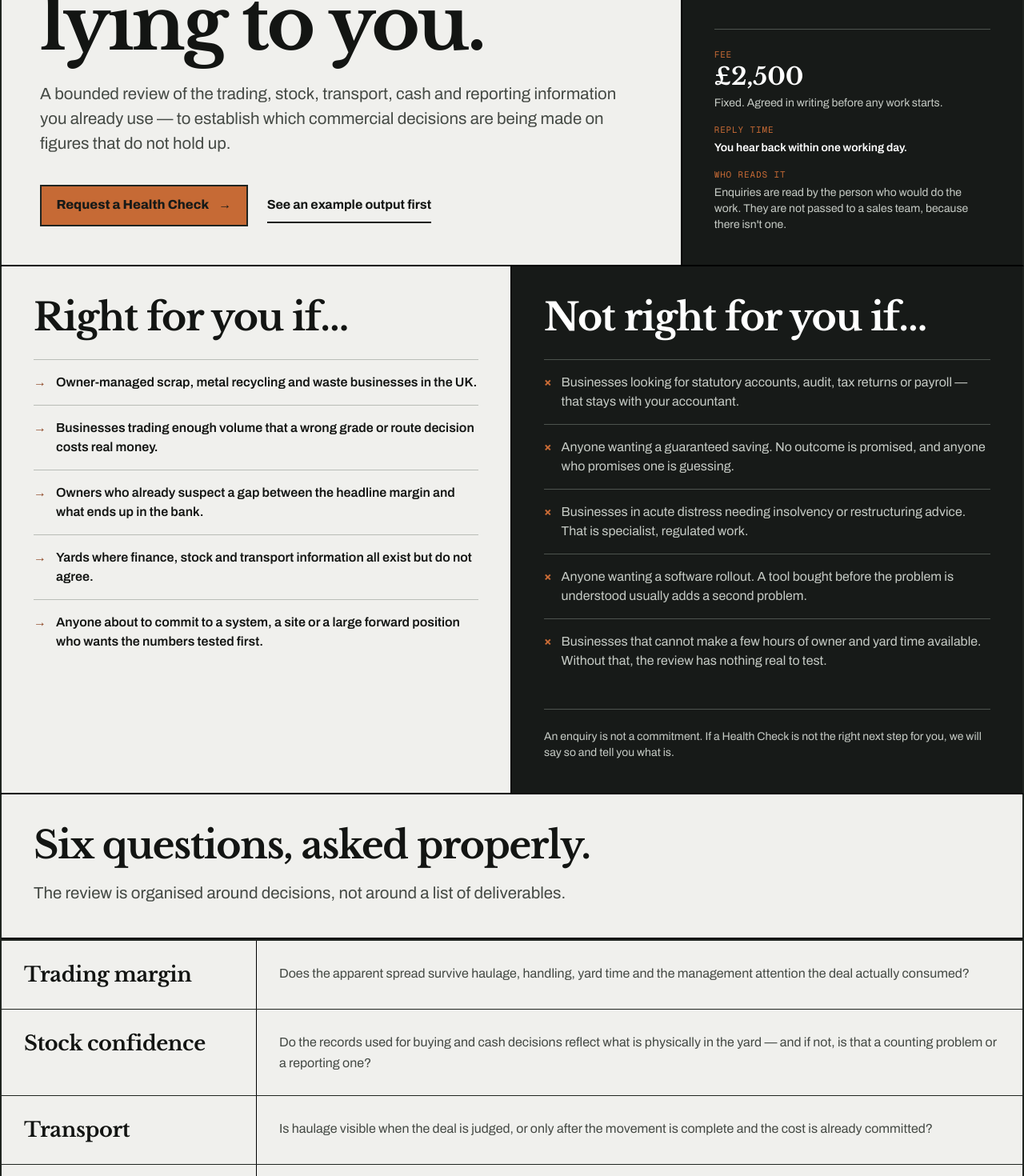
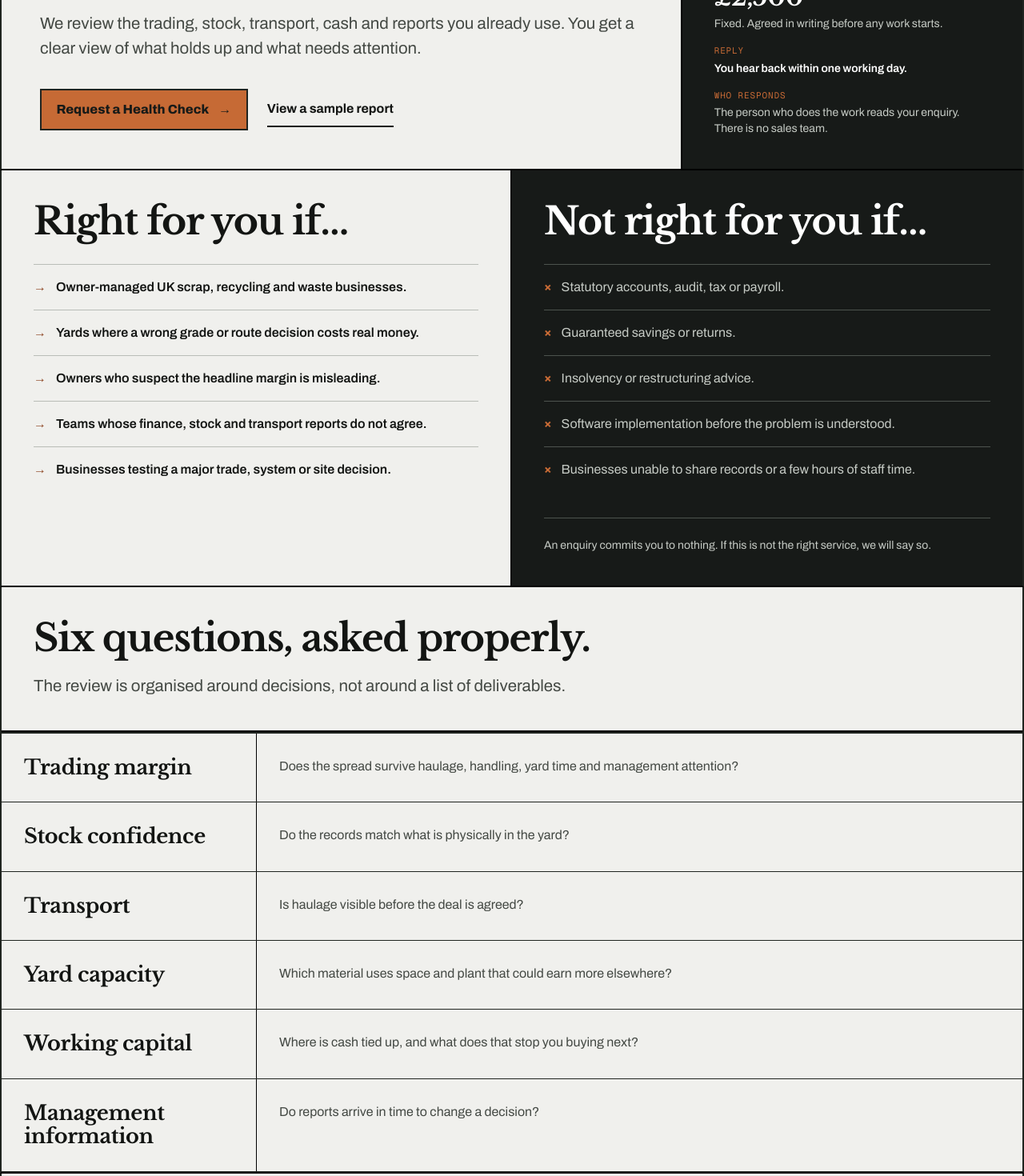
Before and after one commit to manazoid4/scrap-finance-partners, a Next.js app: page /health-check in a window 1280 px wide. Shown: the part 500-1970 px from the top of the page at 80% size. Built offline with nearby package versions, Linux system fonts and the light colour scheme; no server answers.

Commit message:
refine: quieten design and simplify enquiry journey

```diff
--- a/app/(marketing)/health-check/page.tsx
+++ b/app/(marketing)/health-check/page.tsx
@@ -36,12 +36,11 @@ export default function HealthCheckPage() {
             <span>Fixed fee, agreed first</span>
           </div>
           <h1 className="seq seq-2 mt-10 max-w-5xl">
-            Find out which of your numbers is lying to you.
+            Find out which numbers you can trust.
           </h1>
           <p className="seq seq-3 editorial-intro mt-7">
-            A bounded review of the trading, stock, transport, cash and reporting information you
-            already use — to establish which commercial decisions are being made on figures that
-            do not hold up.
+            We review the trading, stock, transport, cash and reports you already use. You get a
+            clear view of what holds up and what needs attention.
           </p>
           <div className="seq seq-4 mt-9 flex flex-col gap-3 sm:flex-row sm:items-center">
             <Link href="#request" className="editorial-action">
@@ -51,15 +50,15 @@ export default function HealthCheckPage() {
               </span>
             </Link>
             <Link href="#example-output" className="editorial-link sm:ml-3">
-              See an example output first
+              View a sample report
             </Link>
           </div>
         </div>
 
         <aside className="flex flex-col justify-between bg-graphite p-6 text-white sm:p-9 lg:col-span-4 lg:p-10">
           <p className="font-serif text-[clamp(1.5rem,2.6vw,2.1rem)] font-bold leading-tight">
-            Built for owner-managed scrap and recycling businesses that need a clearer commercial
-            picture.
+            For owner-managed scrap and recycling businesses that need a clearer view of
+            performance.
           </p>
           <dl className="mt-8 space-y-4 border-t border-[#4d534e] pt-6 text-sm">
             <div>
@@ -73,13 +72,13 @@ export default function HealthCheckPage() {
             </div>
             <div>
               <dt className="font-mono text-[11px] uppercase tracking-[.08em] text-copper">
-                Reply time
+                Reply
               </dt>
               <dd className="mt-1 font-semibold">You hear back {engagement.responseWindow}.</dd>
             </div>
             <div>
               <dt className="font-mono text-[11px] uppercase tracking-[.08em] text-copper">
-                Who reads it
+                Who responds
               </dt>
               <dd className="mt-1 text-[#c6cbc5]">{engagement.reviewedBy}</dd>
             </div>
--- a/app/page.tsx
+++ b/app/page.tsx
@@ -29,15 +29,14 @@ export default function HomePage() {
                 Your best-selling grade might be your worst deal.
               </h1>
               <p className="seq seq-3 editorial-intro mt-7">
-                The spread looks fine. Then haulage, handling, yard time and tied-up cash take
-                their cut — and nothing in the monthly reporting shows you what is left. A Finance
-                Health Check finds out.
+                A strong spread can disappear once haulage, handling, yard time and tied-up cash
+                are counted. A Finance Health Check shows what is really left.
               </p>
             </div>
 
             <div className="seq seq-4 flex flex-col gap-3 border-t border-black pt-5 sm:flex-row sm:items-center">
               <Link href="/health-check" className="editorial-action">
-                Request a Finance Health Check
+                Request a Health Check
                 <span className="ml-3" aria-hidden>
                   →
                 </span>
@@ -58,9 +57,9 @@ export default function HomePage() {
               </p>
             </div>
             <div className="divide-y divide-[#4d534e] border-t border-[#4d534e] text-sm text-[#c6cbc5]">
-              <p className="px-6 py-4 sm:px-8">Haulage and route economics</p>
-              <p className="px-6 py-4 sm:px-8">Labour, handling and capacity</p>
-              <p className="px-6 py-4 sm:px-8">Stock, cash and reporting confidence</p>
+              <p className="px-6 py-4 sm:px-8">Haulage</p>
+              <p className="px-6 py-4 sm:px-8">Handling and capacity</p>
+              <p className="px-6 py-4 sm:px-8">Stock and cash</p>
             </div>
           </aside>
         </section>
@@ -77,16 +76,14 @@ export default function HomePage() {
         <section id="pressure-map" className="editorial-shell border-b-2 border-black">
           <div className="grid grid-cols-1 border-b-2 border-black md:grid-cols-12">
             <div className="p-5 md:col-span-7 md:p-10">
-              <h2>Seven things happen between the buy and the bank.</h2>
+              <h2>Seven pressures sit between the buy and the bank.</h2>
               <p className="editorial-intro mt-5">
-                Each one takes something out of the deal. Most reporting shows you the first two.
-                Work through them.
+                Most reporting shows the buy and sell price. The review checks the rest.
               </p>
             </div>
             <div className="flex items-end border-t border-black p-5 md:col-span-5 md:border-l md:border-t-0 md:p-10">
               <p className="text-sm text-ink-secondary">
-                No figures and no calculator. This explains what gets examined, and why it changes
-                the answer.
+                No calculator or estimates. This simply shows what we review.
               </p>
             </div>
           </div>
@@ -96,10 +93,9 @@ export default function HomePage() {
         {/* The artifact. */}
         <section className="editorial-shell grid grid-cols-1 border-b-2 border-black lg:grid-cols-12">
           <div className="border-b-2 border-black p-6 sm:p-8 lg:col-span-4 lg:border-b-0 lg:border-r-2 lg:p-10">
-            <h2>This is what you actually receive.</h2>
+            <h2>A clear written report.</h2>
             <p className="editorial-intro mt-6">
-              A short written document that answers one commercial question, states what it rests
-              on, and says what to do first.
+              The question, the evidence, the finding and what to do first.
             </p>
             <Link href="/health-check#example-output" className="editorial-link mt-8">
               Read the full example
@@ -153,15 +149,14 @@ export default function HomePage() {
         <section className="editorial-shell border-b-2 border-black">
           <div className="grid grid-cols-1 border-b-2 border-black lg:grid-cols-12">
             <div className="p-6 sm:p-8 lg:col-span-5 lg:p-10">
-              <h2>Five stages. Scope agreed before anything starts.</h2>
+              <h2>Five clear stages. One fixed scope.</h2>
               <p className="editorial-intro mt-6">
-                Fixed fee, agreed in writing, before work begins. No day rate that runs on.
+                You agree the scope and fee before work starts.
               </p>
             </div>
             <div className="flex items-end border-t border-black p-6 lg:col-span-7 lg:border-l lg:border-t-0 lg:p-10">
               <p className="text-sm text-ink-secondary">
-                If a Health Check is not the right next step for you, we will say so. An enquiry is
-                not a commitment.
+                If this is not the right service, we will say so. An enquiry commits you to nothing.
               </p>
             </div>
           </div>
@@ -186,18 +181,17 @@ export default function HomePage() {
         <section className="editorial-shell grid grid-cols-1 bg-graphite text-white lg:grid-cols-12">
           <div className="border-b border-[#4d534e] p-6 sm:p-8 lg:col-span-8 lg:border-b-0 lg:border-r lg:p-10">
             <h2 className="max-w-4xl text-white">
-              Which decision are you currently making on a number you do not fully trust?
+              Which number do you trust least?
             </h2>
             <p className="mt-5 max-w-2xl text-[#c6cbc5]">
-              Tell us that, and nothing else if you would rather not. Name, company and email is
-              all the form asks for.
+              Tell us. The form only requires your name, company and email.
             </p>
           </div>
           <Link
             href="/health-check"
             className="flex min-h-36 items-center justify-between bg-copper p-6 text-xl font-bold text-graphite hover:bg-[#f0f0ed] sm:p-8 lg:col-span-4"
           >
-            Request Health Check <span aria-hidden>→</span>
+            Request a Health Check <span aria-hidden>→</span>
           </Link>
         </section>
       </main>
--- a/components/site-footer.tsx
+++ b/components/site-footer.tsx
@@ -19,8 +19,8 @@ const groups = [
     title: "Reference",
     links: [
       ["/about", "About"],
-      ["/insights", "Insights"],
       ["/updates", "Updates"],
+      ["/contact", "Contact"],
       ["/privacy", "Privacy"],
     ],
   },
--- a/data/health-check.ts
+++ b/data/health-check.ts
@@ -8,124 +8,124 @@
  */
 
 export const fitFor = [
-  "Owner-managed scrap, metal recycling and waste businesses in the UK.",
-  "Businesses trading enough volume that a wrong grade or route decision costs real money.",
-  "Owners who already suspect a gap between the headline margin and what ends up in the bank.",
-  "Yards where finance, stock and transport information all exist but do not agree.",
-  "Anyone about to commit to a system, a site or a large forward position who wants the numbers tested first.",
+  "Owner-managed UK scrap, recycling and waste businesses.",
+  "Yards where a wrong grade or route decision costs real money.",
+  "Owners who suspect the headline margin is misleading.",
+  "Teams whose finance, stock and transport reports do not agree.",
+  "Businesses testing a major trade, system or site decision.",
 ];
 
 export const notFitFor = [
-  "Businesses looking for statutory accounts, audit, tax returns or payroll — that stays with your accountant.",
-  "Anyone wanting a guaranteed saving. No outcome is promised, and anyone who promises one is guessing.",
-  "Businesses in acute distress needing insolvency or restructuring advice. That is specialist, regulated work.",
-  "Anyone wanting a software rollout. A tool bought before the problem is understood usually adds a second problem.",
-  "Businesses that cannot make a few hours of owner and yard time available. Without that, the review has nothing real to test.",
+  "Statutory accounts, audit, tax or payroll.",
+  "Guaranteed savings or returns.",
+  "Insolvency or restructuring advice.",
+  "Software implementation before the problem is understood.",
+  "Businesses unable to share records or a few hours of staff time.",
 ];
 
 export const questionsReviewed = [
   {
     area: "Trading margin",
     question:
-      "Does the apparent spread survive haulage, handling, yard time and the management attention the deal actually consumed?",
+      "Does the spread survive haulage, handling, yard time and management attention?",
   },
   {
     area: "Stock confidence",
     question:
-      "Do the records used for buying and cash decisions reflect what is physically in the yard — and if not, is that a counting problem or a reporting one?",
+      "Do the records match what is physically in the yard?",
   },
   {
     area: "Transport",
     question:
-      "Is haulage visible when the deal is judged, or only after the movement is complete and the cost is already committed?",
+      "Is haulage visible before the deal is agreed?",
   },
   {
     area: "Yard capacity",
     question:
-      "Which material is consuming the space, plant and hours that something more profitable could have used?",
+      "Which material uses space and plant that could earn more elsewhere?",
   },
   {
     area: "Working capital",
     question:
-      "Where is cash tied up between paying a supplier and being paid, and what does that stop you doing next week?",
+      "Where is cash tied up, and what does that stop you buying next?",
   },
   {
     area: "Management information",
     question:
-      "Does each report arrive in time to change an outcome, and does every measure on it lead to a named decision?",
+      "Do reports arrive in time to change a decision?",
   },
 ];
 
 export const informationRequested = [
   {
     item: "Purchase and sales records for an agreed trading period",
-    why: "To see the spread as it was actually realised, not as it was expected.",
+    why: "To see the spread actually achieved.",
   },
   {
     item: "Haulage and transport records for the same period",
-    why: "To attribute movement cost to the deals that caused it.",
+    why: "To connect transport cost to each deal.",
   },
   {
     item: "Period-end stock reports and any reconciliation working papers",
-    why: "To test whether the stock figure behind your decisions is one you can rely on.",
+    why: "To test whether the stock figure can be trusted.",
   },
   {
     item: "Management accounts and whatever reporting pack already exists",
-    why: "To see what you are currently deciding from, and what it leaves out.",
+    why: "To see what current reports include and miss.",
   },
   {
-    item: "A conversation with the owner, and with the yard and transport people",
-    why: "The records show what was recorded. The conversation shows what actually happens.",
+    item: "A conversation with the owner, yard and transport team",
+    why: "To compare the records with what actually happens.",
   },
 ];
 
 export const informationNote =
-  "The request is tailored to the agreed scope and to the records you already keep. Nothing needs to be rebuilt, re-keyed or prepared specially — if it does not already exist, it is not part of the review.";
+  "We only ask for records you already keep. Nothing needs to be rebuilt or re-keyed.";
 
 export const reviewStages = [
   {
     number: "01",
     title: "Agree the question",
-    body: "A conversation to establish what needs testing, what you already rely on, and where you suspect the picture is wrong. Scope, boundaries and cost are agreed here, in writing, before any work starts.",
+    body: "We agree what needs testing, what is in scope and the fixed fee before work starts.",
   },
   {
     number: "02",
     title: "Gather what already exists",
-    body: "A specific information request based on the agreed scope. No fishing expedition, and nothing you have to build for us.",
+    body: "We request only the existing records needed for the agreed scope.",
   },
   {
     number: "03",
     title: "Test the commercial picture",
-    body: "Connect the financial records to the operating demands behind them: what the material cost to buy, move, handle, hold and sell — and what it displaced while it sat there.",
+    body: "We connect the records to what material costs to buy, move, handle, hold and sell.",
   },
   {
     number: "04",
     title: "Separate assumption from evidence",
-    body: "Establish which of the things everyone believes about the business are supported by the records, and which are not. This is usually the part that changes minds.",
+    body: "We show which assumptions are supported by evidence and which are not.",
   },
   {
     number: "05",
     title: "Set the order of action",
-    body: "Written findings, ranked. What matters most, what can be fixed internally, what needs specialist help, and what is not worth doing at all.",
+    body: "You get ranked actions: internal fixes, specialist work and anything not worth doing.",
   },
 ];
 
 export const outputs = [
   {
     title: "A written findings document",
-    body: "The commercial question, the evidence reviewed, what was found and what to do about it — in the order it should be done. Written to be read by an owner, not by another accountant.",
+    body: "The question, evidence, findings and actions, written clearly for the owner.",
   },
   {
     title: "A ranked action list",
-    body: "Each item marked as something you can fix internally, something that needs scoped work, or something that belongs with a specialist.",
+    body: "Each action is marked as an internal fix, scoped work or specialist work.",
   },
   {
     title: "Explicit assumptions and boundaries",
-    body: "What the findings rest on, what was not examined, and where the analysis stops. You should be able to challenge any conclusion by challenging a stated assumption.",
+    body: "What the findings rely on, what was not reviewed and where the analysis stops.",
   },
   {
     title: "A walkthrough conversation",
-    body: "We go through the findings with you directly. You get to argue with them — that is the point of the meeting.",
+    body: "We talk through the findings and answer your questions.",
   },
 ];
 
@@ -141,19 +141,19 @@ export const exclusions = [
 export const afterwards = [
   {
     title: "You act on it yourself",
-    body: "Most findings are internal fixes. If that is all you need, that is a good outcome and there is nothing further to buy.",
+    body: "Most findings are internal fixes. There may be nothing else to buy.",
   },
   {
     title: "A scoped piece of work",
-    body: "If a specific finding needs dedicated work, it is scoped and quoted separately as its own bounded job — not converted into an open-ended programme.",
+    body: "If a finding needs more work, it is scoped and quoted separately.",
   },
   {
     title: "Ongoing support",
-    body: "Only where the business genuinely needs continuity. Never a condition of the Health Check, and never assumed.",
+    body: "Available only where the business genuinely needs continuity.",
   },
   {
     title: "Nothing at all",
-    body: "If the review shows the problem is not where you thought, or not worth the cost of fixing, we will say so plainly and the engagement ends there.",
+    body: "If the problem is elsewhere or not worth fixing, we will say so.",
   },
 ];
 
@@ -163,12 +163,12 @@ export const afterwards = [
  */
 export const engagement = {
   feeBasis:
-    "The Finance Health Check is £2,500. Fixed, agreed in writing before any work begins, and it does not move once the scope is agreed. There is no day rate running underneath it, and nothing you are obliged to buy afterwards. Where a business is unusually large, or the records need more work than a standard review, that is discussed and agreed before you commit — never invoiced afterwards.",
+    "The Finance Health Check is £2,500. The scope and fixed fee are agreed in writing before work starts. Nothing else is required afterwards. Any unusual scope is discussed before you commit.",
   turnaroundBasis:
-    "Timing is agreed alongside the fee, and depends on the scope and how quickly the requested information can be provided. You get a date before you commit, not after.",
+    "Timing depends on the scope and when records are available. You get a date before you commit.",
   responseWindow: "within one working day",
   reviewedBy:
-    "Enquiries are read by the person who would do the work. They are not passed to a sales team, because there isn't one.",
+    "The person who does the work reads your enquiry. There is no sales team.",
   noObligation:
-    "An enquiry is not a commitment. If a Health Check is not the right next step for you, we will say so and tell you what is.",
+    "An enquiry commits you to nothing. If this is not the right service, we will say so.",
 };
--- a/next.config.ts
+++ b/next.config.ts
@@ -15,6 +15,7 @@ const nextConfig: NextConfig = {
       { source: "/pricing", destination: "/ways-to-work-together", permanent: true },
       { source: "/software", destination: "/updates", permanent: true },
       { source: "/dashboard-demo", destination: "/health-check", permanent: true },
+      { source: "/insights", destination: "/updates", permanent: true },
     ];
   },
 };
```
Also changed, not shown: components/lead-form.tsx (+22 -20 lines), 1 other file (tests, documents, lock files or other folders).
